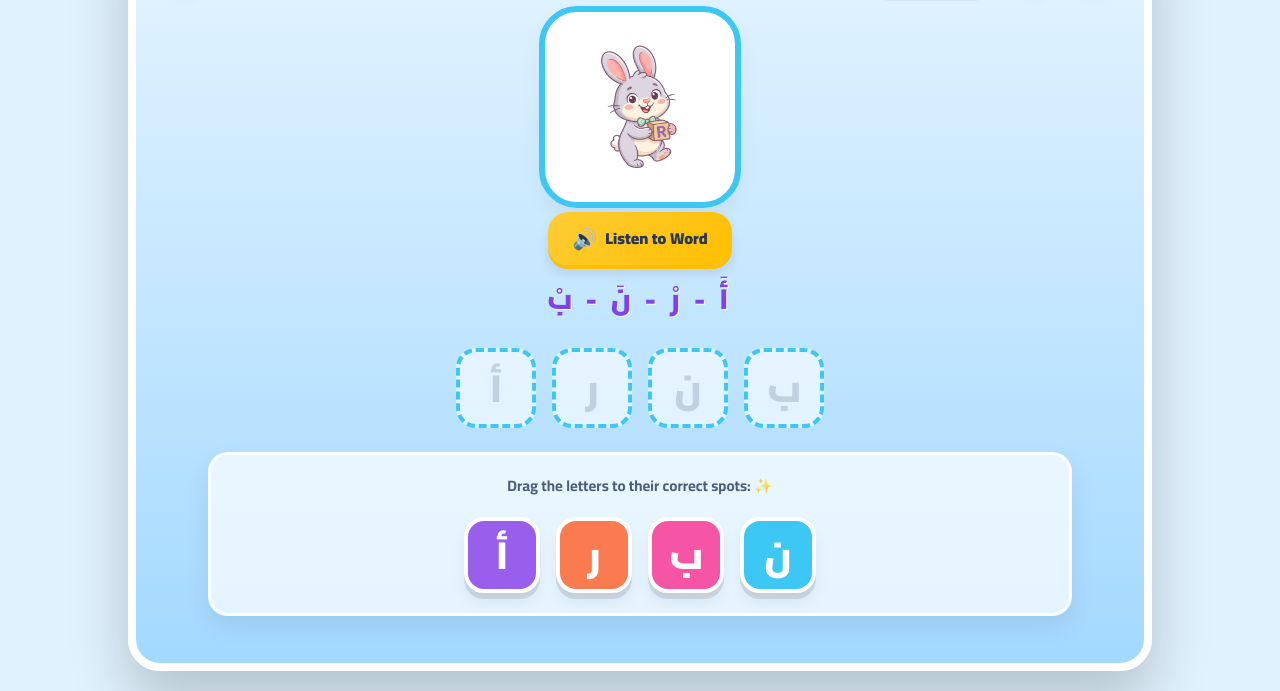
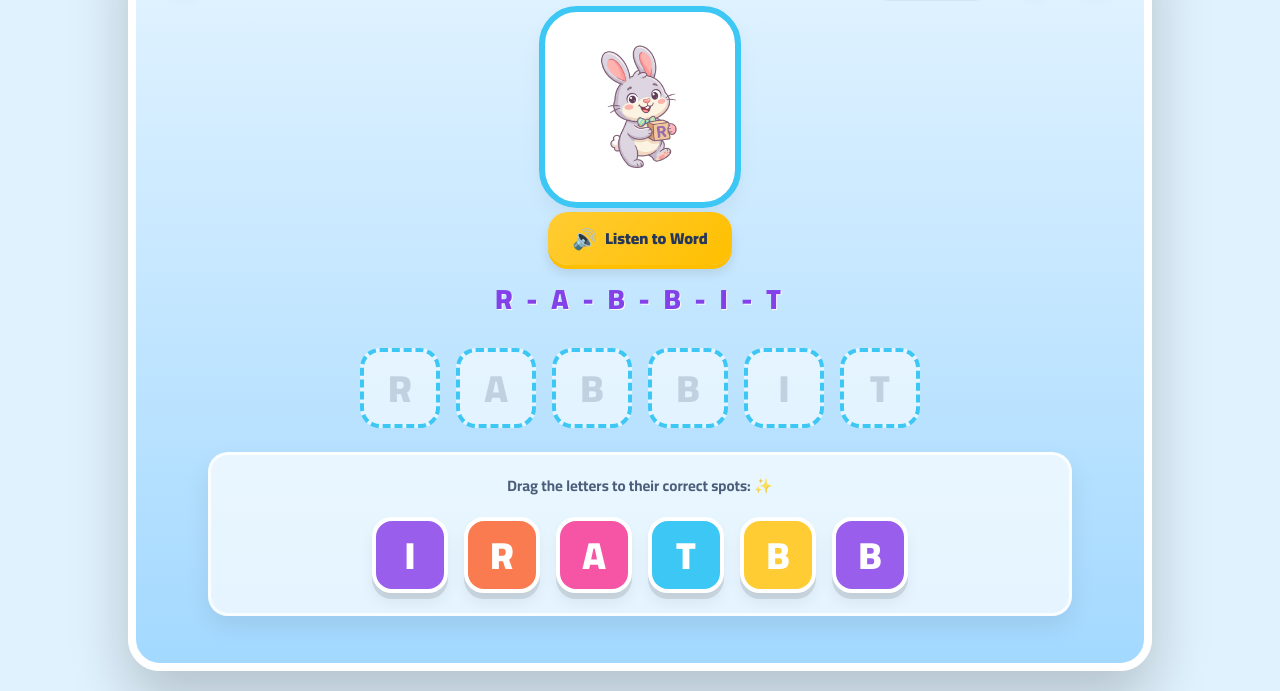
Before and after one commit to qwerwanghao/arabic-word-builder, a plain HTML site: page index.html in a window 1280 px wide. Both pictures are taken after a click on the button "PLAY NOW! 🎮". Shown: the part 109-800 px from the top of the page. Drawn offline with Linux system fonts and the light colour scheme; a web font is replaced by a local one.

Commit message:
feat: complete bilingual spelling layout, switchable LTR English spelling and RTL Arabic spelling on language toggle

```diff
--- a/css/style.css
+++ b/css/style.css
@@ -564,7 +564,6 @@ body {
 
 .word-slots-container {
   display: flex;
-  flex-row-reverse: row-reverse; /* RTL slot sequencing so right side is the start */
   justify-content: center;
   gap: 16px;
   width: 100%;
--- a/js/game.js
+++ b/js/game.js
@@ -380,6 +380,12 @@ function setupUIEventListeners() {
       state.language = state.language === 'en' ? 'ar' : 'en';
       applyLanguage();
       playSound('pop');
+
+      // If we are currently inside the gameplay screen, re-render the spelling board instantly!
+      const gameplayScreen = document.getElementById("screen-gameplay");
+      if (gameplayScreen && gameplayScreen.classList.contains("active")) {
+        startLevel(state.currentLevelIndex);
+      }
     });
   });
 
@@ -474,19 +480,34 @@ function startLevel(levelIndex) {
   imgEl.src = levelData.image;
   imgEl.alt = levelData.english;
 
+  // Determine target spelling letters and guides dynamically based on current language
+  let lettersToUse = [];
+  let spellingGuideText = "";
+
+  if (state.language === 'en') {
+    // English mode: spells RABBIT (Left-to-Right layout)
+    const upperEnglish = levelData.english.toUpperCase();
+    lettersToUse = upperEnglish.split('');
+    spellingGuideText = lettersToUse.join(' - ');
+  } else {
+    // Arabic mode: spells أَرْنَبْ (Right-to-Left layout)
+    lettersToUse = levelData.letters;
+    spellingGuideText = levelData.spellingGuide;
+  }
+
   // Set guides
-  document.getElementById("word-pronounce-spelling").innerText = levelData.spellingGuide;
+  document.getElementById("word-pronounce-spelling").innerText = spellingGuideText;
 
   // Speak the word automatically at start of level to welcome the child (Bilingual)
   setTimeout(() => {
     speakCurrentWord();
   }, 600);
 
-  // Generate Slots (Flow RTL: Right to Left, Arabic conventions are preserved!)
+  // Generate Slots (Flow handles RTL/LTR dynamically based on container dir!)
   const slotsContainer = document.getElementById("word-slots");
   slotsContainer.innerHTML = "";
 
-  levelData.letters.forEach((char, idx) => {
+  lettersToUse.forEach((char, idx) => {
     const slot = document.createElement("div");
     slot.className = "letter-slot";
     slot.dataset.letter = char;
@@ -505,13 +526,13 @@ function startLevel(levelIndex) {
   letterRack.innerHTML = "";
 
   // Shuffle cards
-  let shuffledLetters = [...levelData.letters]
+  let shuffledLetters = [...lettersToUse]
     .map((char, index) => ({ char, originalIndex: index }))
     .sort(() => Math.random() - 0.5);
 
   // Verify it shuffled
-  let checkMatch = shuffledLetters.every((item, i) => item.char === levelData.letters[i]);
-  if (checkMatch && levelData.letters.length > 2) {
+  let checkMatch = shuffledLetters.every((item, i) => item.char === lettersToUse[i]);
+  if (checkMatch && lettersToUse.length > 2) {
     shuffledLetters.reverse();
   }
 
```
